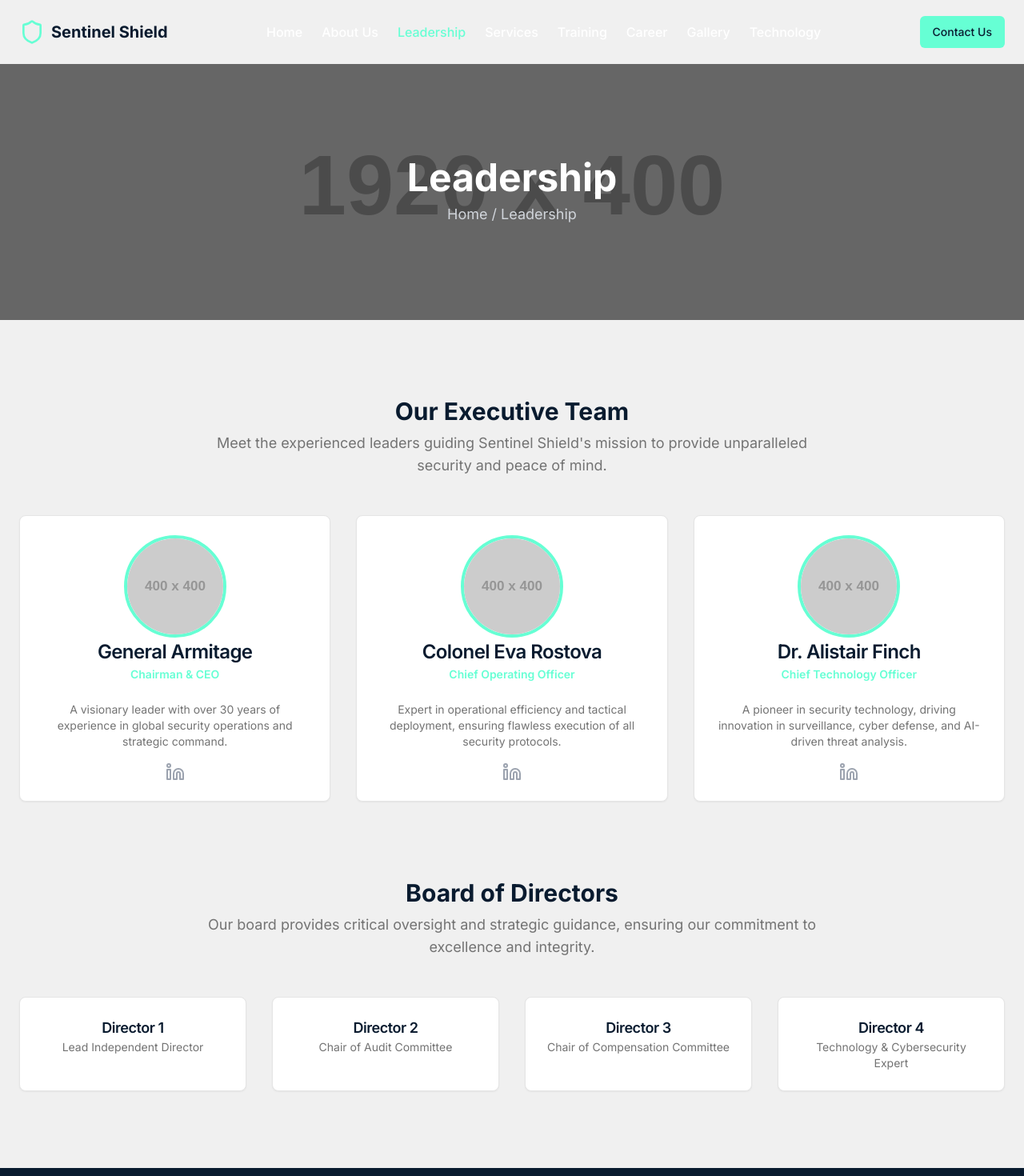
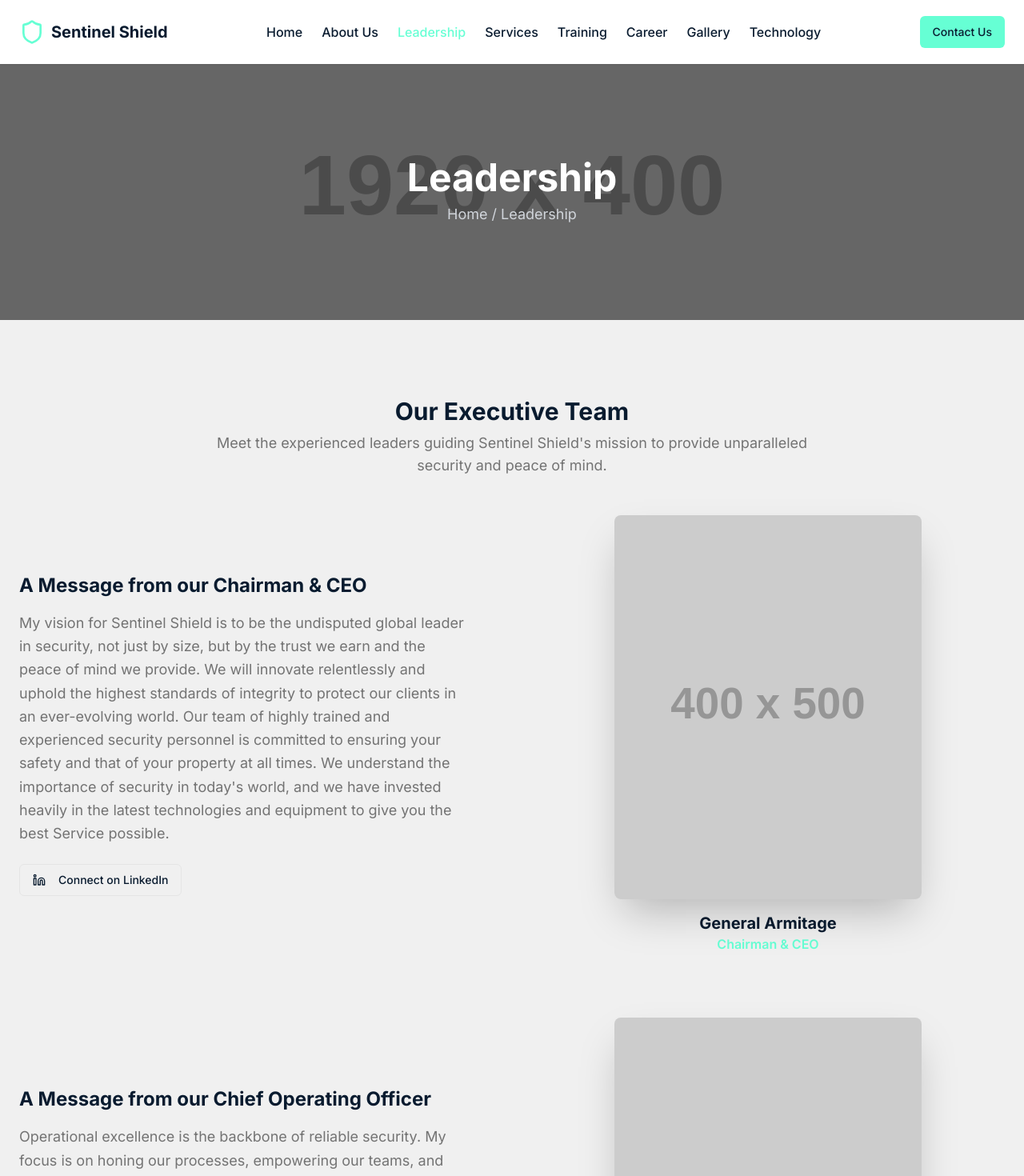
Before and after one commit to xecrotron/dvlsecurevision, a Next.js app: page /dvlsecurevision/leadership in a window 1280 px wide. Shown: the top 1470 px of the page at 80% size. Built offline with nearby package versions, Linux system fonts and the light colour scheme.

Commit message:
feat: added features

```diff
--- a/package.json
+++ b/package.json
@@ -40,6 +40,7 @@
     "clsx": "^2.1.1",
     "date-fns": "^3.6.0",
     "dotenv": "^16.5.0",
+    "embla-carousel-autoplay": "^8.6.0",
     "embla-carousel-react": "^8.6.0",
     "firebase": "^11.9.1",
     "genkit": "^1.14.1",
--- a/src/app/leadership/page.tsx
+++ b/src/app/leadership/page.tsx
@@ -1,33 +1,37 @@
 import PageHeader from '@/components/page-header';
 import { Card, CardContent, CardHeader, CardTitle, CardDescription } from '@/components/ui/card';
 import { Avatar, AvatarFallback, AvatarImage } from '@/components/ui/avatar';
-import { Linkedin } from 'lucide-react';
+import { Linkedin, Quote } from 'lucide-react';
 import Link from 'next/link';
+import { Button } from '@/components/ui/button';
 
 const leadershipTeam = [
   {
     name: 'General Armitage',
     title: 'Chairman & CEO',
-    image: 'https://placehold.co/400x400',
+    image: 'https://placehold.co/400x500',
     bio: 'A visionary leader with over 30 years of experience in global security operations and strategic command.',
     linkedin: '#',
-    dataAiHint: 'male portrait'
+    dataAiHint: 'male portrait',
+    vision: "My vision for Sentinel Shield is to be the undisputed global leader in security, not just by size, but by the trust we earn and the peace of mind we provide. We will innovate relentlessly and uphold the highest standards of integrity to protect our clients in an ever-evolving world. Our team of highly trained and experienced security personnel is committed to ensuring your safety and that of your property at all times. We understand the importance of security in today's world, and we have invested heavily in the latest technologies and equipment to give you the best Service possible."
   },
   {
     name: 'Colonel Eva Rostova',
     title: 'Chief Operating Officer',
-    image: 'https://placehold.co/400x400',
+    image: 'https://placehold.co/400x500',
     bio: 'Expert in operational efficiency and tactical deployment, ensuring flawless execution of all security protocols.',
     linkedin: '#',
-    dataAiHint: 'female portrait'
+    dataAiHint: 'female portrait',
+    vision: "Operational excellence is the backbone of reliable security. My focus is on honing our processes, empowering our teams, and leveraging technology to ensure that Sentinel Shield delivers flawless, efficient, and proactive protection every single day. In addition to our regular security Services, we also offer specialized security solutions tailored to meet your specific needs. Our team works closely with you to identify potential threats and vulnerabilities, and we develop a comprehensive security plan to mitigate those risks."
   },
   {
     name: 'Dr. Alistair Finch',
     title: 'Chief Technology Officer',
-    image: 'https://placehold.co/400x400',
+    image: 'https://placehold.co/400x500',
     bio: 'A pioneer in security technology, driving innovation in surveillance, cyber defense, and AI-driven threat analysis.',
     linkedin: '#',
-    dataAiHint: 'male portrait'
+    dataAiHint: 'male portrait',
+    vision: "The future of security lies in the intelligent fusion of human expertise and cutting-edge technology. I am dedicated to building a tech ecosystem that anticipates threats, empowers our personnel, and provides our clients with an impenetrable shield of security. We are constantly striving to improve our Services, and we welcome your feedback and suggestions. Your satisfaction is our top priority, and we will do everything in our power to ensure that you receive the highest level of Service."
   },
 ];
 
@@ -49,24 +53,29 @@ export default function LeadershipPage() {
             Meet the experienced leaders guiding Sentinel Shield's mission to provide unparalleled security and peace of mind.
           </p>
         </div>
-        <div className="mt-12 grid grid-cols-1 md:grid-cols-2 lg:grid-cols-3 gap-8">
+        <div className="mt-12 space-y-20">
           {leadershipTeam.map((member) => (
-            <Card key={member.name} className="text-center hover:shadow-xl transition-shadow duration-300">
-              <CardHeader className="items-center">
-                <Avatar className="w-32 h-32 border-4 border-accent">
-                  <AvatarImage src={member.image} alt={member.name} data-ai-hint={member.dataAiHint} />
-                  <AvatarFallback>{member.name.charAt(0)}</AvatarFallback>
-                </Avatar>
-                <CardTitle className="mt-4">{member.name}</CardTitle>
-                <CardDescription className="text-accent font-semibold">{member.title}</CardDescription>
-              </CardHeader>
-              <CardContent>
-                <p className="text-muted-foreground text-sm">{member.bio}</p>
-                <Link href={member.linkedin} passHref>
-                  <Linkedin className="h-6 w-6 text-gray-400 hover:text-accent mx-auto mt-4 transition-colors"/>
-                </Link>
-              </CardContent>
-            </Card>
+            <div key={member.name} className="grid grid-cols-1 md:grid-cols-2 gap-12 items-center">
+                <div className="md:pr-8">
+                    <h3 className="text-2xl font-bold font-headline text-primary">A Message from our {member.title}</h3>
+                    <p className="mt-4 text-muted-foreground text-lg leading-relaxed">{member.vision}</p>
+                    <Link href={member.linkedin} passHref>
+                        <Button variant="outline" className="mt-6">
+                            <Linkedin className="mr-2 h-4 w-4"/>
+                            Connect on LinkedIn
+                        </Button>
+                    </Link>
+                </div>
+                <div className="flex flex-col items-center">
+                    <div className="relative w-full max-w-sm rounded-lg overflow-hidden shadow-2xl">
+                        <img src={member.image} alt={member.name} className="w-full h-auto object-cover" data-ai-hint={member.dataAiHint} />
+                    </div>
+                    <div className="mt-4 text-center">
+                        <h4 className="text-xl font-bold">{member.name}</h4>
+                        <p className="text-accent font-semibold">{member.title}</p>
+                    </div>
+                </div>
+            </div>
           ))}
         </div>
 
--- a/src/app/page.tsx
+++ b/src/app/page.tsx
@@ -1,9 +1,13 @@
+"use client";
+
 import { Button } from '@/components/ui/button';
 import { Card, CardContent, CardHeader, CardTitle } from '@/components/ui/card';
 import { Carousel, CarouselContent, CarouselItem, CarouselNext, CarouselPrevious } from '@/components/ui/carousel';
 import { Avatar, AvatarFallback, AvatarImage } from "@/components/ui/avatar"
 import Link from 'next/link';
 import { CheckCircle, Quote, ShieldCheck, Users, VenetianMask } from 'lucide-react';
+import Autoplay from "embla-carousel-autoplay"
+import React from 'react';
 
 const services = [
   {
@@ -39,36 +43,30 @@ const testimonials = [
 ];
 
 export default function Home() {
+  const plugin = React.useRef(
+    Autoplay({ delay: 5000, stopOnInteraction: true })
+  );
+
   return (
     <div className="flex flex-col">
       <section className="relative w-full h-[60vh] md:h-[80vh]">
-        <Carousel className="w-full h-full" opts={{ loop: true }}>
+        <Carousel
+          className="w-full h-full"
+          opts={{ loop: true }}
+          plugins={[plugin.current]}
+          onMouseEnter={plugin.current.stop}
+          onMouseLeave={plugin.current.reset}
+        >
           <CarouselContent>
             <CarouselItem>
-              <div className="absolute inset-0 bg-black/50"></div>
               <img src="https://placehold.co/1920x1080" alt="Security Guard" className="w-full h-full object-cover" data-ai-hint="security guard" />
-              <div className="absolute inset-0 flex flex-col items-center justify-center text-center text-white p-4">
-                <h1 className="text-4xl md:text-6xl font-bold font-headline">Your Shield in a Risky World</h1>
-                <p className="mt-4 text-lg md:text-xl max-w-2xl">Providing unparalleled security services tailored to your needs.</p>
-                <Button asChild className="mt-8 bg-accent text-accent-foreground hover:bg-accent/90">
-                  <Link href="/contact">Get a Quote</Link>
-                </Button>
-              </div>
             </CarouselItem>
             <CarouselItem>
-              <div className="absolute inset-0 bg-black/50"></div>
               <img src="https://placehold.co/1920x1080" alt="Surveillance" className="w-full h-full object-cover" data-ai-hint="surveillance camera" />
-              <div className="absolute inset-0 flex flex-col items-center justify-center text-center text-white p-4">
-                <h1 className="text-4xl md:text-6xl font-bold font-headline">Advanced Technology, Superior Protection</h1>
-                <p className="mt-4 text-lg md:text-xl max-w-2xl">Leveraging cutting-edge tech for comprehensive security solutions.</p>
-                <Button asChild className="mt-8 bg-accent text-accent-foreground hover:bg-accent/90">
-                  <Link href="/technology">Learn More</Link>
-                </Button>
-              </div>
             </CarouselItem>
           </CarouselContent>
-          <CarouselPrevious className="absolute left-4 top-1/2 -translate-y-1/2" />
-          <CarouselNext className="absolute right-4 top-1/2 -translate-y-1/2" />
+          <CarouselPrevious className="absolute left-4 top-1/2 -translate-y-1/2 text-white bg-black/20 hover:bg-black/40" />
+          <CarouselNext className="absolute right-4 top-1/2 -translate-y-1/2 text-white bg-black/20 hover:bg-black/40" />
         </Carousel>
       </section>
 
--- a/src/components/layout/header.tsx
+++ b/src/components/layout/header.tsx
@@ -5,7 +5,7 @@ import Link from 'next/link';
 import { usePathname } from 'next/navigation';
 import { Menu } from 'lucide-react';
 import { Button } from '@/components/ui/button';
-import { Sheet, SheetContent, SheetTrigger } from '@/components/ui/sheet';
+import { Sheet, SheetContent, SheetTrigger, SheetTitle, SheetDescription } from '@/components/ui/sheet';
 import { Logo } from '@/components/logo';
 import { cn } from '@/lib/utils';
 
@@ -32,10 +32,12 @@ export function Header() {
     return () => window.removeEventListener('scroll', handleScroll);
   }, []);
 
+  const isHomePage = pathname === '/';
+
   return (
     <header className={cn(
       "sticky top-0 z-50 w-full transition-all duration-300",
-      isScrolled ? "bg-card shadow-md" : "bg-transparent"
+      isScrolled ? "bg-card shadow-md" : (isHomePage ? "bg-transparent" : "bg-card shadow-sm")
     )}>
       <div className="container mx-auto px-4 md:px-6">
         <div className="flex h-20 items-center justify-between">
@@ -47,7 +49,7 @@ export function Header() {
                 href={link.href}
                 className={cn(
                   "font-medium transition-colors hover:text-accent",
-                  pathname === link.href ? "text-accent" : isScrolled ? "text-primary" : "text-white"
+                  pathname === link.href ? "text-accent" : (isScrolled || !isHomePage) ? "text-primary" : "text-white"
                 )}
               >
                 {link.label}
@@ -61,12 +63,16 @@ export function Header() {
             <div className="lg:hidden">
               <Sheet>
                 <SheetTrigger asChild>
-                  <Button variant="ghost" size="icon" className={cn(isScrolled ? "text-primary" : "text-white", "hover:text-accent")}>
+                  <Button variant="ghost" size="icon" className={cn((isScrolled || !isHomePage) ? "text-primary" : "text-white", "hover:text-accent")}>
                     <Menu className="h-6 w-6" />
                     <span className="sr-only">Toggle navigation menu</span>
                   </Button>
                 </SheetTrigger>
                 <SheetContent side="right">
+                    <SheetTitle className="sr-only">Mobile Menu</SheetTitle>
+                    <SheetDescription className="sr-only">
+                        A list of navigation links for the Sentinel Shield website.
+                    </SheetDescription>
                   <div className="flex flex-col space-y-4 p-4">
                     <Logo />
                     {navLinks.map((link) => (
```
